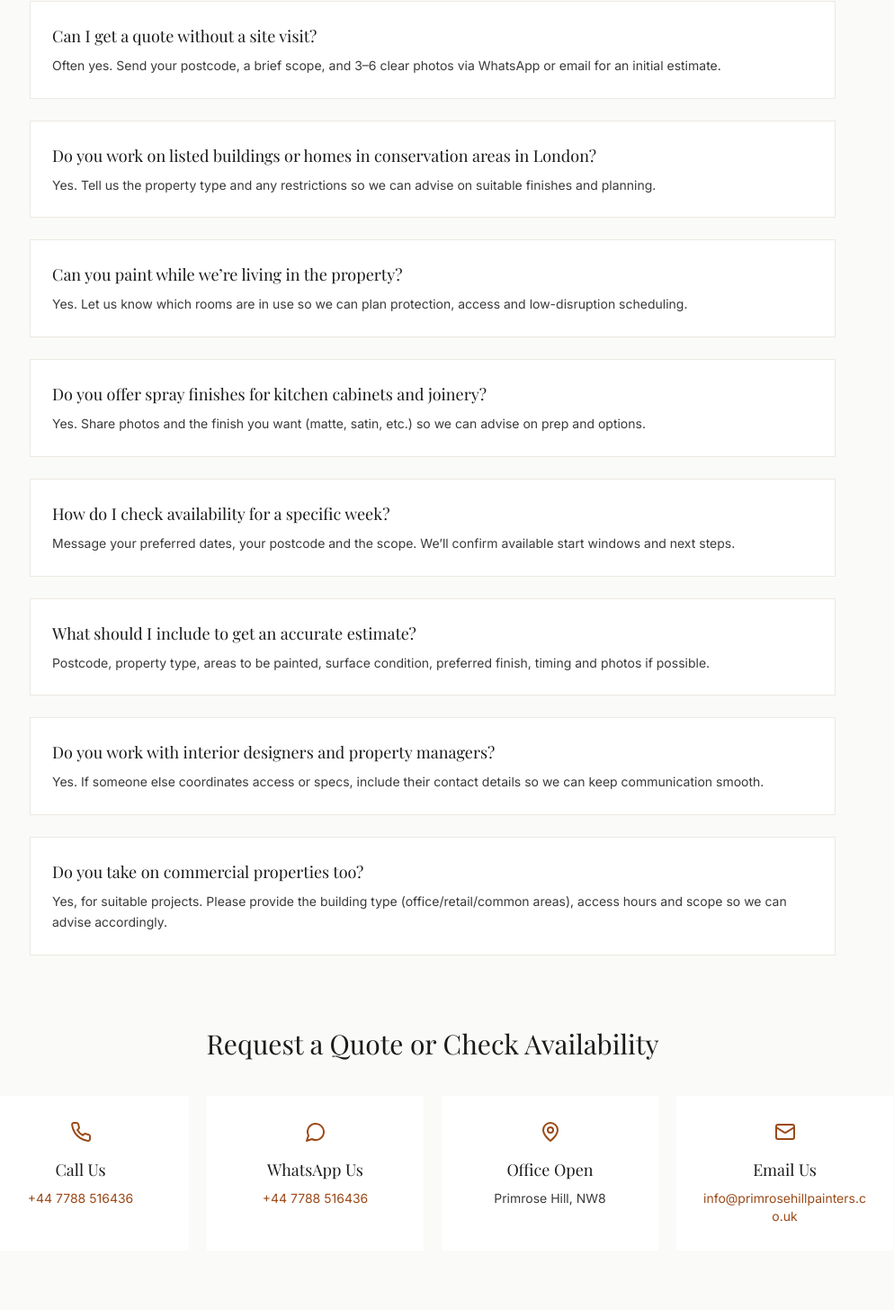
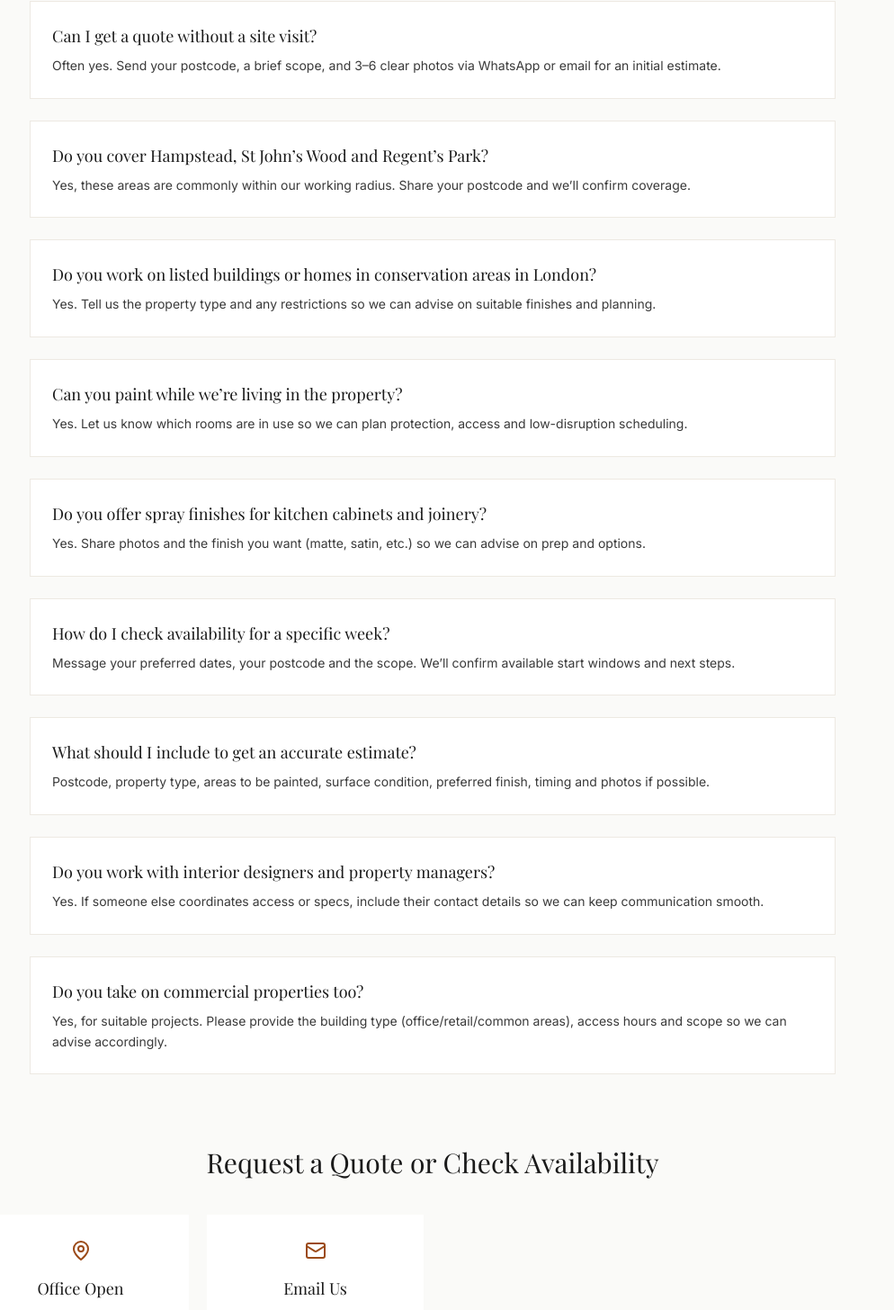
Before and after one commit to Ayush-Sharma-2023/PRIMROSE_HILL_PAINTERS, a React (Vite) app: page /contact in a window 1280 px wide. Shown: the part 4032-5488 px from the top of the page at 90% size, without its empty margins (159-1153 px from the left). Built offline with nearby package versions, Linux system fonts and the light colour scheme.

Commit message:
contact us page updated

```diff
--- a/src/pages/Contact.tsx
+++ b/src/pages/Contact.tsx
@@ -82,11 +82,11 @@ const FAQS = [
     answer:
       'Often yes. Send your postcode, a brief scope, and 3–6 clear photos via WhatsApp or email for an initial estimate.',
   },
-  // {
-  //   question: 'Do you cover Hampstead, St John’s Wood and Regent’s Park?',
-  //   answer:
-  //     'Yes, these areas are commonly within our working radius. Share your postcode and we’ll confirm coverage quickly.',
-  // },
+  {
+    question: 'Do you cover Hampstead, St John’s Wood and Regent’s Park?',
+    answer:
+      'Yes, these areas are commonly within our working radius. Share your postcode and we’ll confirm coverage.',
+  },
   {
     question:
       'Do you work on listed buildings or homes in conservation areas in London?',
@@ -353,7 +353,7 @@ export default function Contact() {
           </div>
 
           <div className="grid grid-cols-1 md:grid-cols-2 lg:grid-cols-4 gap-5">
-            <a
+            {/* <a
               href="tel:+447788516436"
               className="bg-white p-7 text-center hover:shadow-md transition-shadow"
             >
@@ -375,7 +375,7 @@ export default function Contact() {
                 WhatsApp Us
               </h3>
               <p className="text-sm text-rust-700">+44 7788 516436</p>
-            </a>
+            </a> */}
 
             <div className="bg-white p-7 text-center">
               <MapPin className="w-6 h-6 text-rust-700 mx-auto mb-4" />
```
